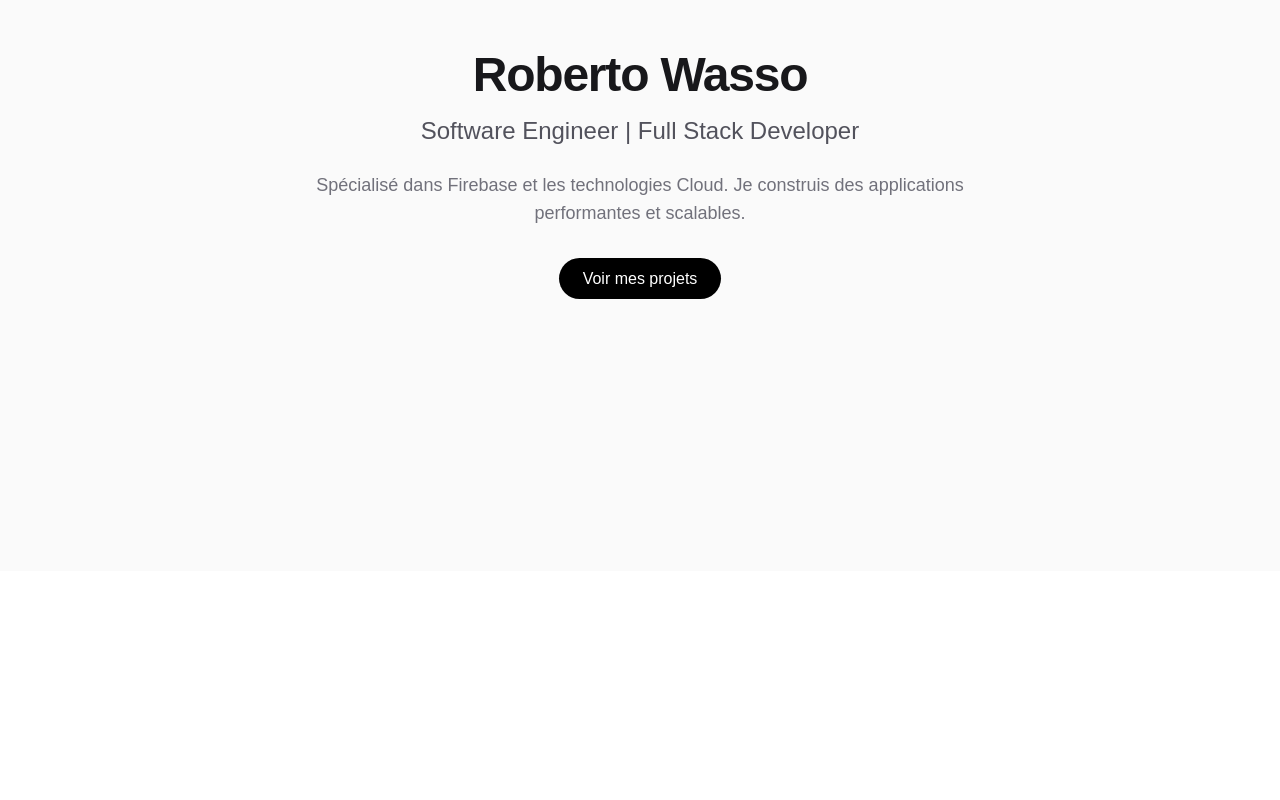
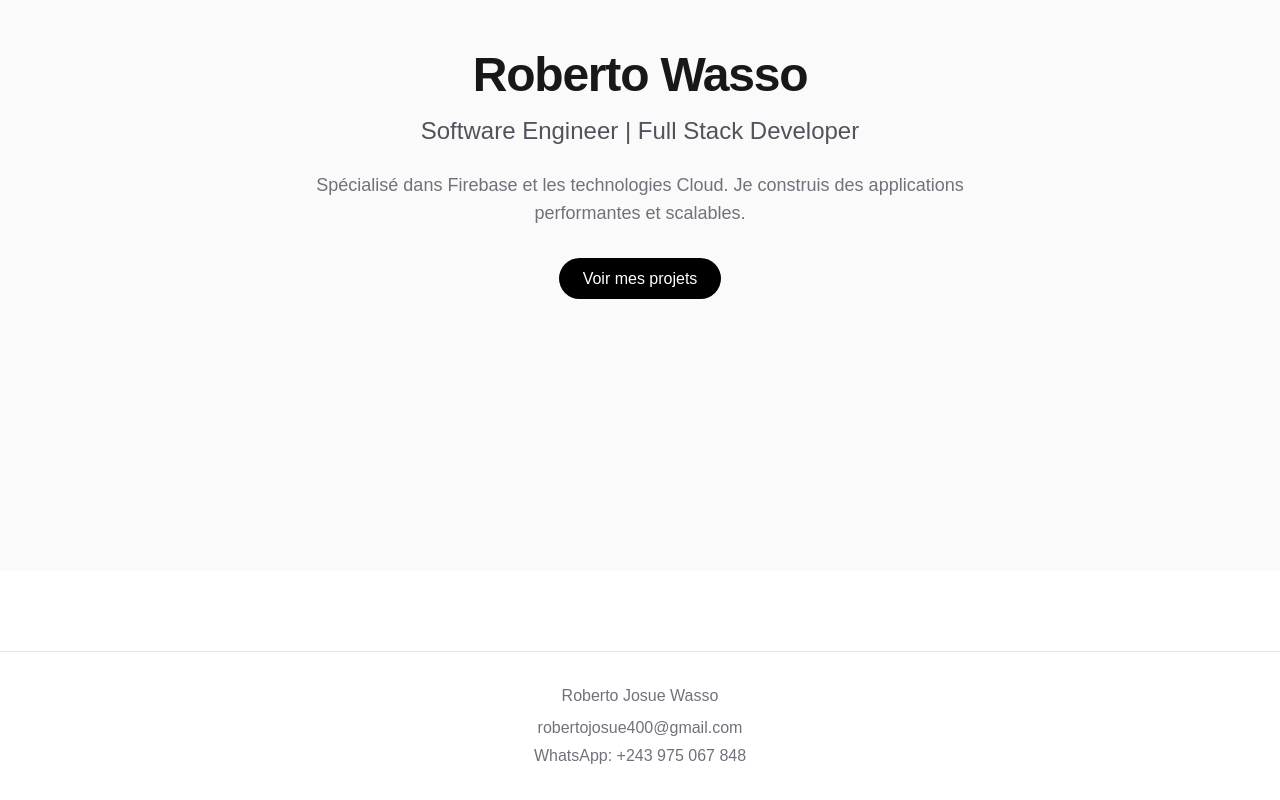
Before and after one commit to RobertoJos/roberto-wasso, a Next.js app: page / in a window 1280 px wide. Shown: the part 306-1106 px from the top of the page. Before the commit the page ends 877 px from the top, so only its background shows below. Built offline with nearby package versions, Linux system fonts and the light colour scheme.

Commit message:
Fix: Add Footer component to layout and fix layout structure

```diff
--- a/app/layout.tsx
+++ b/app/layout.tsx
@@ -1,13 +1,20 @@
-import Navbar from '@/components/Navbar'; // Importation
+import Navbar from '@/components/Navbar';
+import Footer from '@/components/Footer'; // 1. Ne pas oublier l'import !
 import "./globals.css";
 
 export default function RootLayout({ children }: { children: React.ReactNode }) {
   return (
     <html lang="fr">
-      <body>
-        <Navbar /> {/* Appel du composant */}
-        {children}
-        <footer />
+      {/* 2. On ajoute flex flex-col min-h-screen pour gérer la hauteur */}
+      <body className="flex flex-col min-h-screen">
+        <Navbar />
+
+        {/* 3. flex-grow pousse le footer vers le bas si la page est vide */}
+        <main className="flex-grow">
+          {children}
+        </main>
+
+        <Footer /> {/* 4. Utilise la majuscule pour ton composant */}
       </body>
     </html>
   );
```
